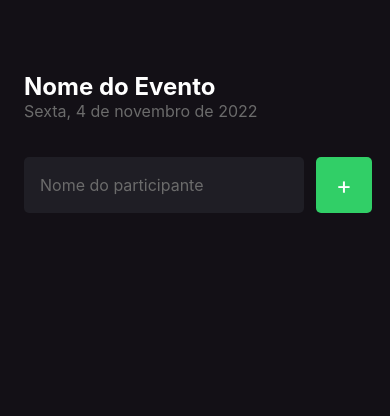
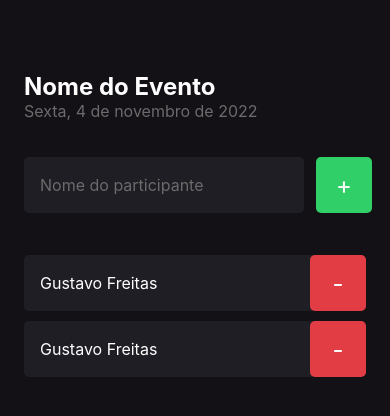
Before and after one commit to gustavo2892/ignite-imhere-react-native, a React Native app: screen / in a window 390 px wide. Shown: the top 416 px of the page. Built offline with nearby package versions, Linux system fonts and the light colour scheme.

Commit message:
Participant component

```diff
--- /dev/null
+++ b/src/components/Participant/index.tsx
@@ -0,0 +1,17 @@
+import { View, Text, TouchableOpacity } from 'react-native';
+
+import { styles } from './styles';
+
+export function Participant() {
+  return (
+    <View style={styles.container}>
+      <Text style={styles.name}>Gustavo Freitas</Text>
+
+      <TouchableOpacity style={styles.button}>
+        <Text style={styles.buttonText}>
+          -
+        </Text>
+      </TouchableOpacity>
+    </View>
+  );
+};
--- /dev/null
+++ b/src/components/Participant/styles.ts
@@ -0,0 +1,30 @@
+import { StyleSheet } from 'react-native';
+
+export const styles = StyleSheet.create({
+  container: {
+    width: '100%',
+    backgroundColor: '#1F1E25',
+    borderRadius: 5,
+    flexDirection: 'row',
+    alignItems: 'center',
+    marginBottom: 10
+  },
+  name: {
+    color: '#FFF',
+    fontSize: 16,
+    flex: 1,
+    marginLeft: 16
+  },
+  button: {
+    width: 56,
+    height: 56,
+    borderRadius: 5,
+    backgroundColor: '#E23C44',
+    alignItems: 'center',
+    justifyContent: 'center'
+  },
+  buttonText: {
+    color: '#FFF',
+    fontSize: 24
+  },
+});
--- a/src/screens/Home/index.tsx
+++ b/src/screens/Home/index.tsx
@@ -1,4 +1,6 @@
 import { Text, View, TextInput, TouchableOpacity } from 'react-native';
+
+import { Participant } from '../../components/Participant';
 
 import { styles } from './styles';
 
@@ -24,6 +26,9 @@
           </Text>
         </TouchableOpacity>
       </View>
+
+      <Participant />
+      <Participant />
     </View>
   );
 };
```
